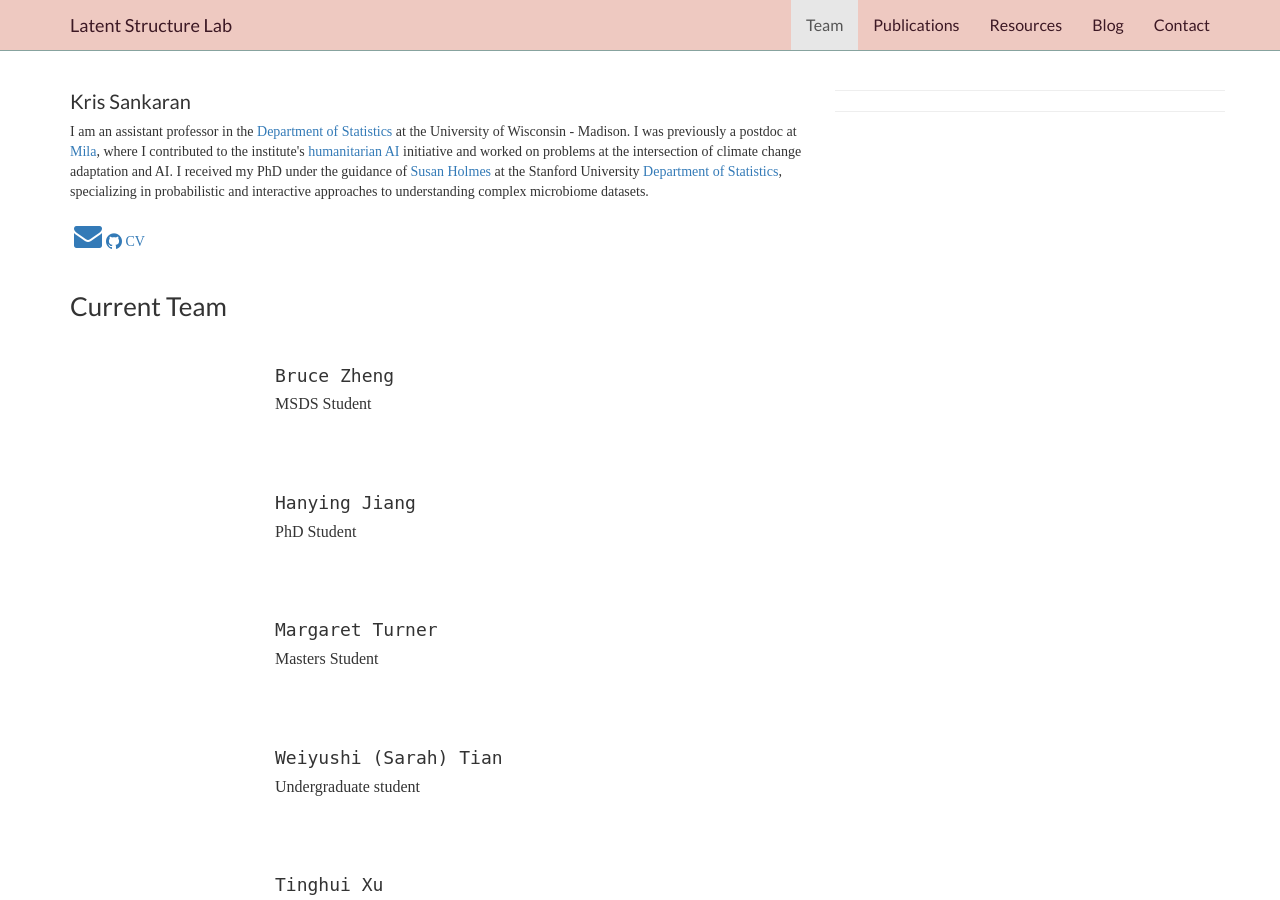
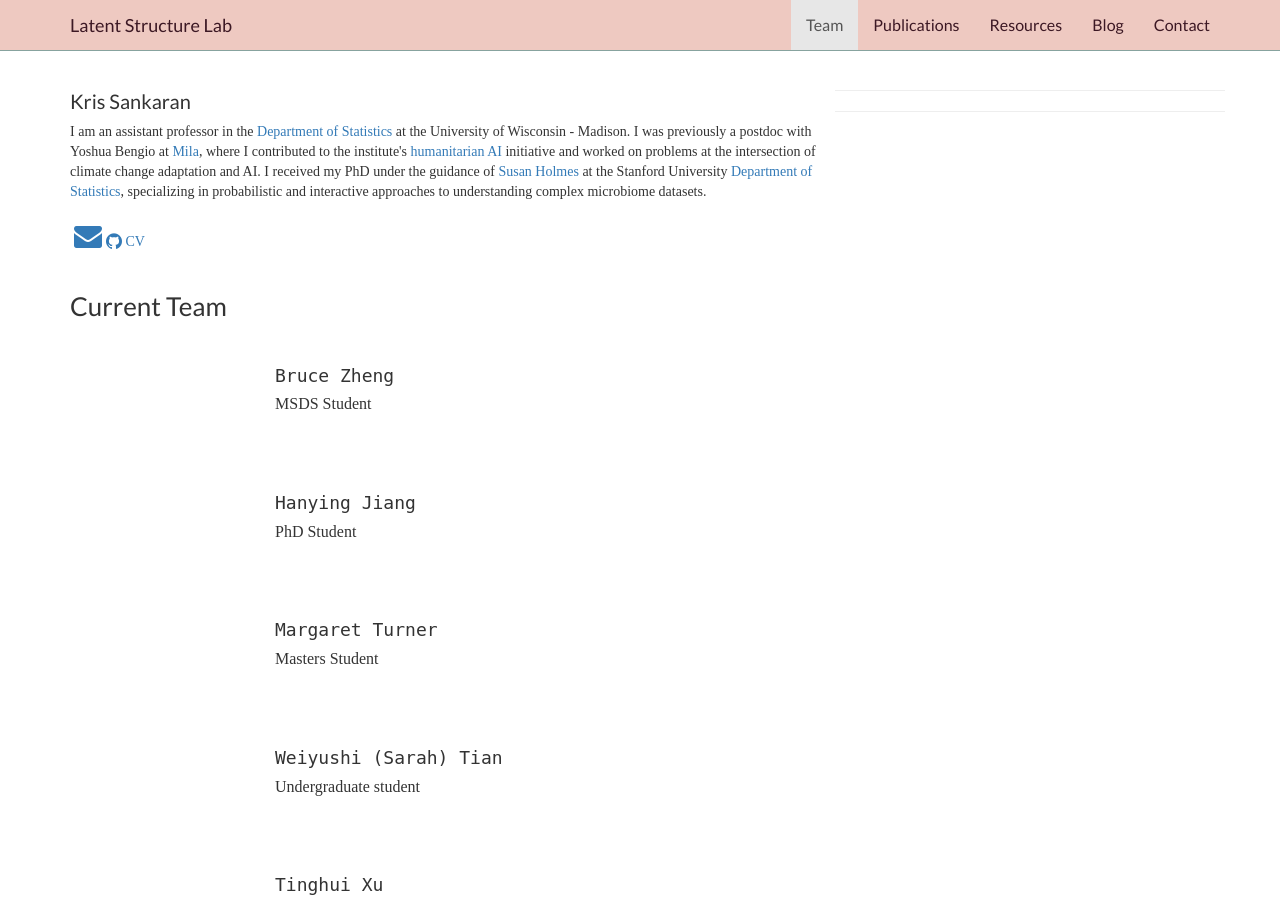
Before and after one commit to krisrs1128/LSLab, a Jekyll site: the page built from _includes/team.md, in a window 1280 px wide and 900 px high. Built offline with Jekyll 4.4.1, drawn with Linux system fonts in a browser that asks for light colours.

Commit message:
update bio

```diff
--- a/_includes/team.md
+++ b/_includes/team.md
@@ -10,10 +10,11 @@ sectionid: team
 	<h2 class="header-light regular-pad">Kris Sankaran</h2>
   I am an assistant professor in the <a href="https://stat.wisc.edu">Department of
   Statistics</a> at the University of Wisconsin - Madison. I was previously a
-  postdoc at <a href="https://mila.quebec">Mila</a>, where I contributed to the
-  institute's <a href="https://mila.quebec/en/ai-society/">humanitarian AI</a>
-  initiative and worked on problems at the intersection of climate change
-  adaptation and AI. I received my PhD under the guidance of <a
+  postdoc with Yoshua Bengio at <a href="https://mila.quebec">Mila</a>, where I
+  contributed to the institute's <a
+  href="https://mila.quebec/en/ai-society/">humanitarian AI</a> initiative and
+  worked on problems at the intersection of climate change adaptation and AI. I
+  received my PhD under the guidance of <a
   href="http://statweb.stanford.edu/~susan/">Susan Holmes</a> at the Stanford
   University <a href="https://statistics.stanford.edu/">Department of
   Statistics</a>, specializing in probabilistic and interactive approaches to
```
